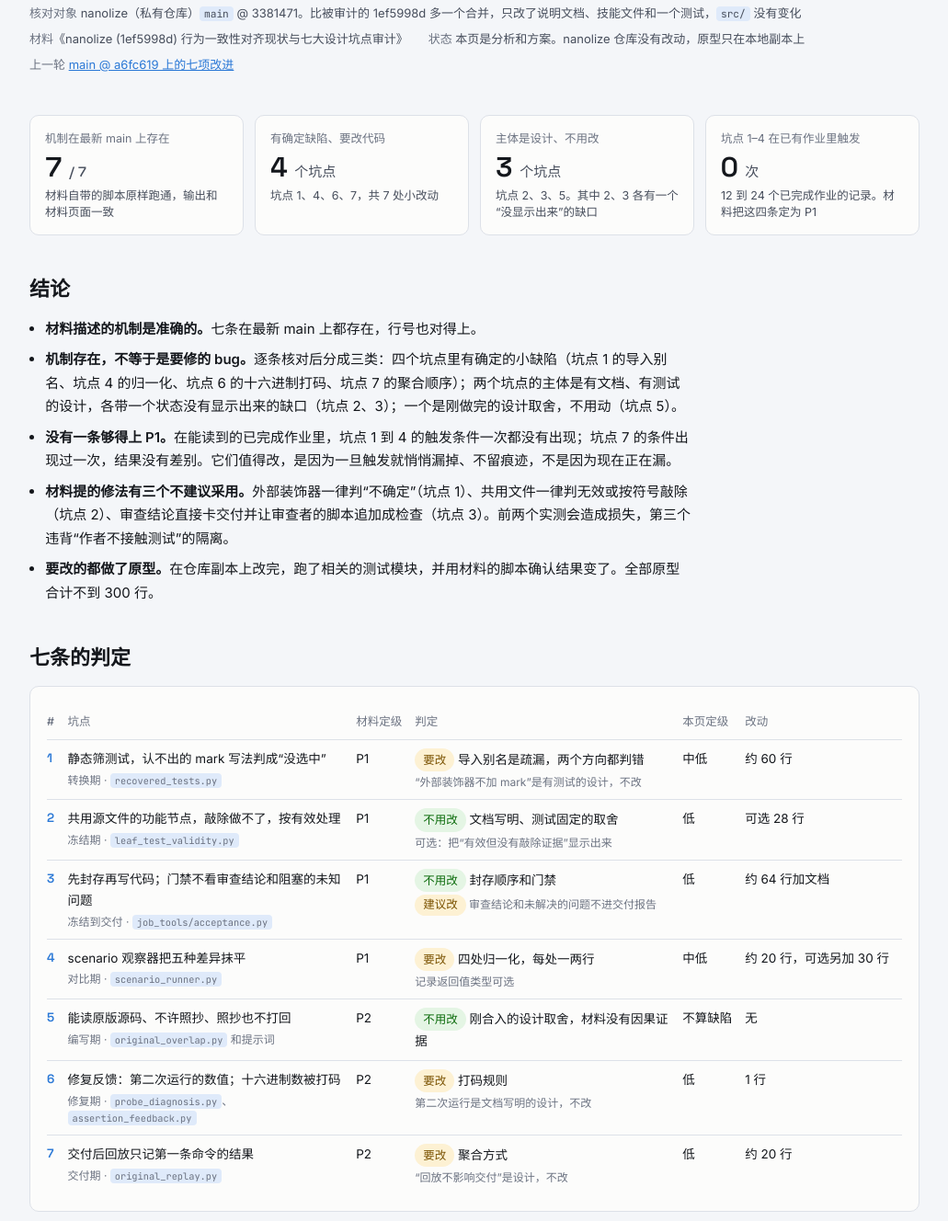
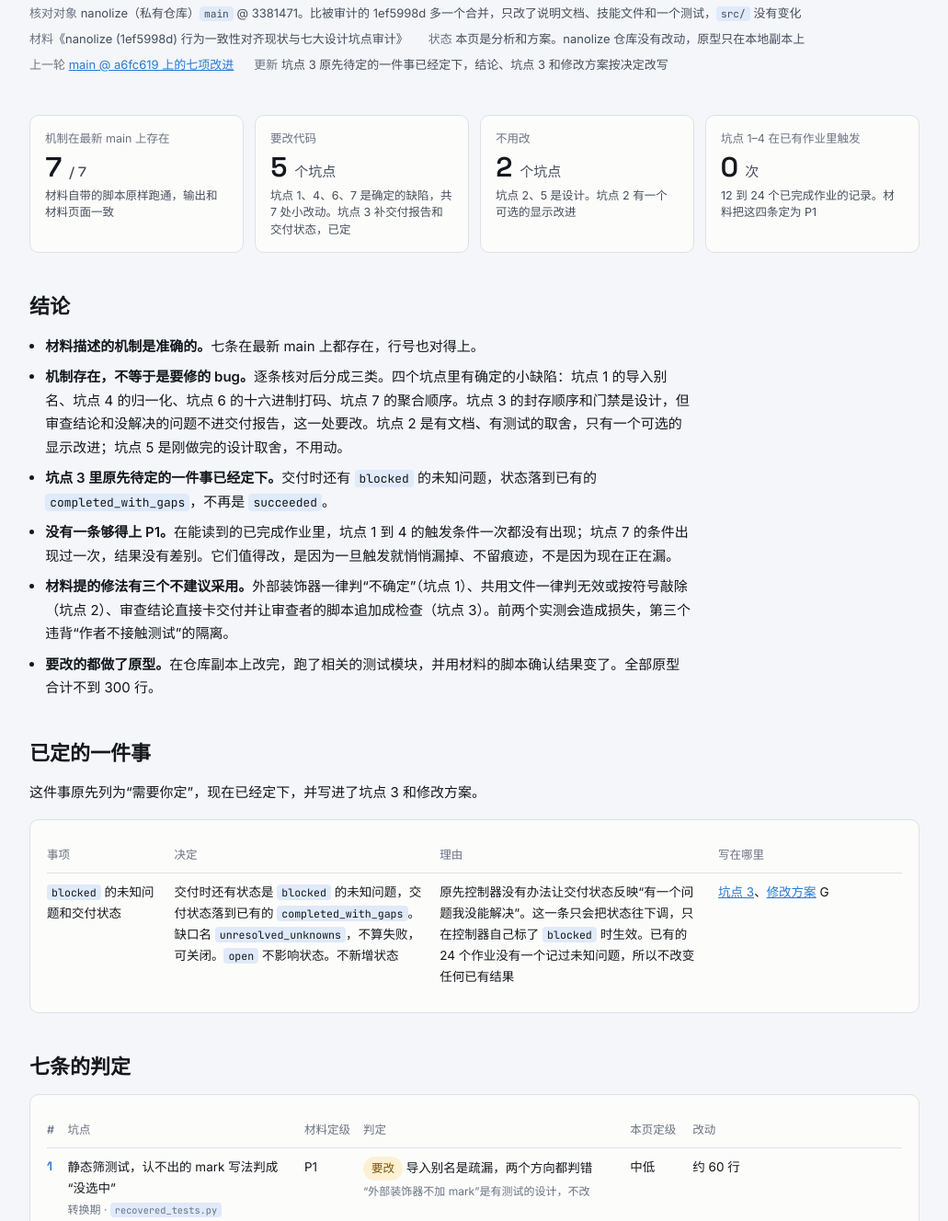
Before and after one commit to yukang2017/nanolize-consistency-audit-check, a plain HTML site: page index.html in a window 1280 px wide. Shown: the part 248-1576 px from the top of the page at 92% size, without its empty margins (124-1155 px from the left). Drawn offline with Linux system fonts and the light colour scheme.

Commit message:
Write the settled decision on blocked unknowns into pitfall 3 and the plan
Co-Authored-By: Claude Fable 5.2 <noreply@anthropic.com>

```diff
--- a/index.html
+++ b/index.html
@@ -113,6 +113,11 @@ table.verdicts td.id a { text-decoration: none; }
 .item { scroll-margin-top: 12px; }
 .item .head h3 { flex: 1 1 320px; }
 .panel > p { max-width: 80ch; }
+table.compact { font-size: 13px; }
+table.compact th, table.compact td { padding-right: 12px; }
+table.compact td:nth-child(1) { width: 27%; }
+table.compact td:nth-child(2) { white-space: nowrap; }
+table.compact td:nth-child(3) { width: 21%; }
 </style>
 </head>
 <body>
@@ -120,13 +125,14 @@ table.verdicts td.id a { text-decoration: none; }
 
 <header>
   <div class="eyebrow">nanolize 行为一致性 · main @ 3381471 · 2026-11-19</div>
-  <h1>七个坑点都能复现，需要改代码的是其中四处小缺陷</h1>
+  <h1>七个坑点都能复现，要改代码的是其中五个，都是小改动</h1>
   <p class="lede">这一页回答一个问题：一份针对 nanolize 提交 <code>1ef5998d</code> 的行为一致性审计列了七个“设计坑点”，它们在最新 <code>main</code> 上是不是需要改代码的 bug。做法是逐条对照代码、设计文档、已有测试和提交历史，重跑并扩展材料的复现，在已完成作业的记录里统计触发次数，再把要改的部分在仓库副本上做成原型验证。</p>
   <div class="meta">
     <span><b>核对对象</b> nanolize（私有仓库）<code>main</code> @ 3381471。比被审计的 1ef5998d 多一个合并，只改了说明文档、技能文件和一个测试，<code>src/</code> 没有变化</span>
     <span><b>材料</b>《nanolize (1ef5998d) 行为一致性对齐现状与七大设计坑点审计》</span>
     <span><b>状态</b> 本页是分析和方案。nanolize 仓库没有改动，原型只在本地副本上</span>
     <span><b>上一轮</b> <a href="../nanolize-consistency-review/">main @ a6fc619 上的七项改进</a></span>
+    <span><b>更新</b> 坑点 3 原先待定的一件事已经定下，结论、坑点 3 和修改方案按决定改写</span>
   </div>
 </header>
 
@@ -134,10 +140,10 @@ table.verdicts td.id a { text-decoration: none; }
   <div class="kpis">
     <div class="kpi"><div class="label">机制在最新 main 上存在</div><div class="value">7 <small>/ 7</small></div>
       <div class="note">材料自带的脚本原样跑通，输出和材料页面一致</div></div>
-    <div class="kpi"><div class="label">有确定缺陷、要改代码</div><div class="value">4 <small>个坑点</small></div>
-      <div class="note">坑点 1、4、6、7，共 7 处小改动</div></div>
-    <div class="kpi"><div class="label">主体是设计、不用改</div><div class="value">3 <small>个坑点</small></div>
-      <div class="note">坑点 2、3、5。其中 2、3 各有一个“没显示出来”的缺口</div></div>
+    <div class="kpi"><div class="label">要改代码</div><div class="value">5 <small>个坑点</small></div>
+      <div class="note">坑点 1、4、6、7 是确定的缺陷，共 7 处小改动。坑点 3 补交付报告和交付状态，已定</div></div>
+    <div class="kpi"><div class="label">不用改</div><div class="value">2 <small>个坑点</small></div>
+      <div class="note">坑点 2、5 是设计。坑点 2 有一个可选的显示改进</div></div>
     <div class="kpi"><div class="label">坑点 1–4 在已有作业里触发</div><div class="value">0 <small>次</small></div>
       <div class="note">12 到 24 个已完成作业的记录。材料把这四条定为 P1</div></div>
   </div>
@@ -147,11 +153,26 @@ table.verdicts td.id a { text-decoration: none; }
   <h2>结论</h2>
   <ul class="plain">
     <li><b>材料描述的机制是准确的。</b>七条在最新 main 上都存在，行号也对得上。</li>
-    <li><b>机制存在，不等于是要修的 bug。</b>逐条核对后分成三类：四个坑点里有确定的小缺陷（坑点 1 的导入别名、坑点 4 的归一化、坑点 6 的十六进制打码、坑点 7 的聚合顺序）；两个坑点的主体是有文档、有测试的设计，各带一个状态没有显示出来的缺口（坑点 2、3）；一个是刚做完的设计取舍，不用动（坑点 5）。</li>
+    <li><b>机制存在，不等于是要修的 bug。</b>逐条核对后分成三类。四个坑点里有确定的小缺陷：坑点 1 的导入别名、坑点 4 的归一化、坑点 6 的十六进制打码、坑点 7 的聚合顺序。坑点 3 的封存顺序和门禁是设计，但审查结论和没解决的问题不进交付报告，这一处要改。坑点 2 是有文档、有测试的取舍，只有一个可选的显示改进；坑点 5 是刚做完的设计取舍，不用动。</li>
+    <li><b>坑点 3 里原先待定的一件事已经定下。</b>交付时还有 <code>blocked</code> 的未知问题，状态落到已有的 <code>completed_with_gaps</code>，不再是 <code>succeeded</code>。</li>
     <li><b>没有一条够得上 P1。</b>在能读到的已完成作业里，坑点 1 到 4 的触发条件一次都没有出现；坑点 7 的条件出现过一次，结果没有差别。它们值得改，是因为一旦触发就悄悄漏掉、不留痕迹，不是因为现在正在漏。</li>
     <li><b>材料提的修法有三个不建议采用。</b>外部装饰器一律判“不确定”（坑点 1）、共用文件一律判无效或按符号敲除（坑点 2）、审查结论直接卡交付并让审查者的脚本追加成检查（坑点 3）。前两个实测会造成损失，第三个违背“作者不接触测试”的隔离。</li>
     <li><b>要改的都做了原型。</b>在仓库副本上改完，跑了相关的测试模块，并用材料的脚本确认结果变了。全部原型合计不到 300 行。</li>
   </ul>
+</section>
+
+<section>
+  <h2>已定的一件事</h2>
+  <p>这件事原先列为“需要你定”，现在已经定下，并写进了坑点 3 和修改方案。</p>
+  <div class="panel"><div class="scroll"><table class="three">
+    <thead><tr><th>事项</th><th>决定</th><th>理由</th><th>写在哪里</th></tr></thead>
+    <tbody>
+      <tr><td><code>blocked</code> 的未知问题和交付状态</td>
+        <td>交付时还有状态是 <code>blocked</code> 的未知问题，交付状态落到已有的 <code>completed_with_gaps</code>。缺口名 <code>unresolved_unknowns</code>，不算失败，可关闭。<code>open</code> 不影响状态。不新增状态</td>
+        <td>原先控制器没有办法让交付状态反映“有一个问题我没能解决”。这一条只会把状态往下调，只在控制器自己标了 <code>blocked</code> 时生效。已有的 24 个作业没有一个记过未知问题，所以不改变任何已有结果</td>
+        <td><a href="#p3">坑点 3</a>、<a href="#plan">修改方案</a> G</td></tr>
+    </tbody>
+  </table></div></div>
 </section>
 
 <section>
@@ -165,7 +186,7 @@ table.verdicts td.id a { text-decoration: none; }
       <tr><td class="id"><a href="#p2">2</a></td><td>共用源文件的功能节点，敲除做不了，按有效处理<small>冻结期 · <code>leaf_test_validity.py</code></small></td><td>P1</td>
         <td><span class="pill good">不用改</span> 文档写明、测试固定的取舍<small>可选：把“有效但没有敲除证据”显示出来</small></td><td>低</td><td>可选 28 行</td></tr>
       <tr><td class="id"><a href="#p3">3</a></td><td>先封存再写代码；门禁不看审查结论和阻塞的未知问题<small>冻结到交付 · <code>job_tools/acceptance.py</code></small></td><td>P1</td>
-        <td><span class="pill good">不用改</span> 封存顺序和门禁<small><span class="pill warn">建议改</span> 审查结论和未解决的问题不进交付报告</small></td><td>低</td><td>约 64 行加文档</td></tr>
+        <td><span class="pill good">不用改</span> 封存顺序；审查结论不直接卡门禁<small><span class="pill warn">要改</span> 审查结论和没解决的问题进交付报告；<code>blocked</code> 的未知问题把状态降到 <code>completed_with_gaps</code>（已定）</small></td><td>低</td><td>约 64 行，加文档、提示词、运行页</td></tr>
       <tr><td class="id"><a href="#p4">4</a></td><td>scenario 观察器把五种差异抹平<small>对比期 · <code>scenario_runner.py</code></small></td><td>P1</td>
         <td><span class="pill warn">要改</span> 四处归一化，每处一两行<small>记录返回值类型可选</small></td><td>中低</td><td>约 20 行，可选另加 30 行</td></tr>
       <tr><td class="id"><a href="#p5">5</a></td><td>能读原版源码、不许照抄、照抄也不打回<small>编写期 · <code>original_overlap.py</code> 和提示词</small></td><td>P2</td>
@@ -253,7 +274,7 @@ table.verdicts td.id a { text-decoration: none; }
   <div class="n">3</div>
   <div class="body">
     <div class="head"><h3>契约先封存再写代码；交付门禁不看审查结论和“阻塞”的未知问题</h3>
-      <span class="pill good">封存和门禁不用改</span><span class="pill warn">建议改 · 让它们进报告</span><span class="tag">材料定级 P1</span><span class="tag">本页定级 低</span></div>
+      <span class="pill good">封存和门禁不用改</span><span class="pill warn">要改 · 进报告，blocked 降状态（已定）</span><span class="tag">材料定级 P1</span><span class="tag">本页定级 低</span></div>
     <dl>
       <dt>材料的说法</dt>
       <dd>候选把 <code>read({'x': 0}, 'x', 9)</code> 算成 9，冻结的检查恰好没测存入 0 的情况。审查者报告了这个问题，控制器也记了一条 <code>blocked</code> 的未知问题，<code>deliver(require="succeeded")</code> 仍然返回 <code>succeeded</code>、<code>gaps: []</code>。<code>acceptance.py</code> 的证据名单里没有审查报告和 <code>unknowns.json</code>。封存之后不能再加测试。建议：未解决的审查结论和阻塞的未知问题卡住交付；允许封存后把审查者的最小脚本验证后追加成检查。另提了一个附加风险：并行分步编写时内部约定会分裂。</dd>
@@ -270,15 +291,36 @@ table.verdicts td.id a { text-decoration: none; }
         </ul>
       </dd>
       <dt>判定</dt>
-      <dd>“先封存再写代码”“审查结论不直接卡门禁”是设计，不用改。“交付报告里看不到审查结论和未解决的问题”是真实的小缺陷，建议改。“<code>blocked</code> 的未知问题不影响状态”代码和文档一致；我仍然把它算作值得改的地方，因为现在控制器没有任何办法让交付状态反映“有一个问题我没能解决”，而这正是 <code>completed_with_gaps</code> 该表达的意思。</dd>
+      <dd>“先封存再写代码”“审查结论不直接卡门禁”是设计，不用改。“交付报告里看不到审查结论和未解决的问题”是真实的小缺陷，要改。“<code>blocked</code> 的未知问题不影响状态”代码和文档一致；我仍然把它算作要改的地方，因为原先控制器没有任何办法让交付状态反映“有一个问题我没能解决”，而这正是 <code>completed_with_gaps</code> 该表达的意思。这一条已经定下，按下面的方案做。</dd>
       <dt>改法</dt>
       <dd>
         <ol class="plain">
-          <li><b>让它们进报告。</b>交付结果列出审查产物（编号和结论条数）和未关闭的未知问题；运行页同样显示；文档补一句“审查结论不改变任何状态”。</li>
-          <li><b><code>blocked</code> 的未知问题记成一个只在交付时生效的缺口</b>（<code>unresolved_unknowns</code>，不算失败，可关闭），状态落到已有的 <code>completed_with_gaps</code>；<code>open</code> 不影响状态。这一条只会把状态往下调，并且只在控制器自己明确标了 <code>blocked</code> 时生效。它改变了 <code>blocked</code> 的文档含义，属于设计决定，需要你定。</li>
-          <li><b>审查结论不直接卡交付，通过第 2 条进门禁。</b>在控制器指引里加一句：没修、也没驳回的结论，记成一条 <code>blocked</code> 的未知问题并引用审查产物。只有结论已经变成一条失败的检查时才拦交付。</li>
+          <li><b>让它们进报告。</b>交付结果新增两项：<code>unknowns</code> 列出没有了结的未知问题（编号、状态、涉及的功能、问题和阻塞原因各一行、引用的产物）；<code>reviews</code> 列出每份审查产物（编号、当时的候选、结论条数、是不是针对交付的这份代码）。只列编号和数量，审查的原文仍然留在产物里。运行页同样显示。文档补一句“审查结论不改变任何状态”。</li>
+          <li><b><code>blocked</code> 的未知问题是一个交付缺口（已定）。</b>新缺口 <code>unresolved_unknowns</code>，不算失败，可关闭。交付时只要还有状态是 <code>blocked</code> 的未知问题，交付状态就是已有的 <code>completed_with_gaps</code>，不推送；不新增状态。<code>open</code> 是备注，不影响状态；<code>resolved</code> 和 <code>dropped</code> 表示已经了结。关闭的办法是控制器把这条问题更新成 <code>resolved</code> 或 <code>dropped</code>。<code>record_unknown</code> 这次调用本身仍然不是拒绝，批处理照常继续。</li>
+          <li><b>审查结论不直接卡交付，通过第 2 条进门禁。</b>控制器指引加一句：没修、也没驳回的结论，记成一条 <code>blocked</code> 的未知问题并引用审查产物。只有结论已经变成一条失败的检查时才直接拦交付。</li>
         </ol>
-        <p class="sub" style="margin-top:8px">第 1、2 条的核心部分做了原型（3 个文件 64 行，未含文档、提示词和运行页）：材料的例子从 <code>succeeded</code> 变成被 <code>require="succeeded"</code> 拦下、状态 <code>completed_with_gaps</code>；只有审查结论、或未知问题是 <code>open</code>/<code>resolved</code>/<code>dropped</code> 时不变。相关 23 个测试模块 490 个测试，改前改后都是 489 个通过，各有 1 个与改动无关的失败，单独重跑通过。不采用材料的“封存后由审查者脚本追加检查”：审查者是作者一侧的会话，让它写的东西成为验收证据，违背“作者不接触测试”的隔离。如果以后要做无人值守的追加，应该由测试设计者按结论的文字写一个只给输入的 scenario 文件，以原版的录制为答案，走现有的各道门，并由主人用策略开关打开；那是一个新功能，不是修 bug。</p>
+        <div class="scroll" style="margin-top:10px"><table class="compact">
+          <thead><tr><th>交付前的记录</th><th><code>require</code></th><th>现在</th><th>改后（原型实测）</th></tr></thead>
+          <tbody>
+            <tr><td>审查结论，加一条 <code>blocked</code> 的未知问题<small>材料的例子</small></td><td><code>succeeded</code></td><td><code>succeeded</code>，缺口为空</td><td>拦下；状态会是 <code>completed_with_gaps</code>，缺口 <code>unresolved_unknowns</code></td></tr>
+            <tr><td>同上</td><td><code>best_reachable</code></td><td><code>succeeded</code></td><td>拦下，因为缺口可关闭</td></tr>
+            <tr><td>同上</td><td><code>no_failures</code></td><td><code>succeeded</code></td><td>交付，<code>completed_with_gaps</code></td></tr>
+            <tr><td>同上</td><td>不指定</td><td><code>succeeded</code></td><td>交付，<code>completed_with_gaps</code></td></tr>
+            <tr><td>只有一条 <code>blocked</code> 的未知问题</td><td><code>succeeded</code></td><td><code>succeeded</code></td><td>拦下</td></tr>
+            <tr><td>只有审查结论</td><td><code>succeeded</code></td><td><code>succeeded</code></td><td><code>succeeded</code>，结果里列出审查产物</td></tr>
+            <tr><td>未知问题是 <code>open</code>、<code>resolved</code> 或 <code>dropped</code></td><td><code>succeeded</code></td><td><code>succeeded</code></td><td><code>succeeded</code>，<code>open</code> 的列在结果里</td></tr>
+          </tbody>
+        </table></div>
+        <p style="margin-top:10px"><b>完整的改动包括：</b></p>
+        <ul class="plain">
+          <li>代码：<code>job_tools/acceptance.py</code>（新缺口）、<code>deliver.py</code>（结果里的两项）、<code>manage.py</code>（哪些问题算没了结）。原型 3 个文件 64 行。</li>
+          <li>文档：<code>docs/job-tools.md</code> 的缺口表和可关闭清单；<code>record_unknown</code> 的说明改成“这次调用不是拒绝，但 <code>blocked</code> 的问题会让交付停在 <code>completed_with_gaps</code>”。</li>
+          <li>提示词：控制器指引里讲未知问题的两处，写清 <code>blocked</code> 和 <code>open</code> 的区别，加上第 3 条那一句；重新生成 <code>docs/prompts.md</code> 和提示词视图。</li>
+          <li>运行页：缺口名称的标签，未知问题和审查的行。</li>
+          <li>测试：原型带了 5 个新测试。没有已有测试固定“<code>blocked</code> 的未知问题加交付等于 <code>succeeded</code>”，所以不用改旧测试。</li>
+        </ul>
+        <p style="margin-top:10px"><b>两点要在指引里写清楚：</b>只有“这个问题我解决不了，并且它关系到所选功能的行为”才标 <code>blocked</code>，其余用 <code>open</code>；否则控制器可能把小疑问都标成 <code>blocked</code>，或者为了拿到 <code>succeeded</code> 干脆不记。无人值守的作业会因此多一种 <code>completed_with_gaps</code> 的来源，这在 <code>owner_attends: false</code> 下本来就是可以接受的结束状态。</p>
+        <p class="sub" style="margin-top:8px">原型的验证：相关 23 个测试模块 490 个测试，改前改后都是 489 个通过，各有 1 个与改动无关的失败，单独重跑通过。已有的 24 个作业里没有一个记过未知问题，所以这个改动不改变任何已有作业的结果。不采用材料的“封存后由审查者脚本追加检查”：审查者是作者一侧的会话，让它写的东西成为验收证据，违背“作者不接触测试”的隔离。如果以后要做无人值守的追加，应该由测试设计者按结论的文字写一个只给输入的 scenario 文件，以原版的录制为答案，走现有的各道门，并由主人用策略开关打开；那是一个新功能，不是修 bug。</p>
       </dd>
     </dl>
   </div>
@@ -399,9 +441,9 @@ table.verdicts td.id a { text-decoration: none; }
 </section>
 <section id="plan">
   <h2>修改方案</h2>
-  <p>按“确定的缺陷先做、互不依赖、每项带回归测试”排列。第一批四项都是把“不同判成相同”或“判断依赖顺序”的地方改对，不改变任何设计。材料脚本里的用例可以直接改写成各项的回归测试。</p>
+  <p>按“要改的先做、互不依赖、每项带回归测试”排列。第一批的 A 到 D 是把“不同判成相同”或“判断依赖顺序”的地方改对，不改变任何设计；G 是已经定下的调整。材料脚本里的用例可以直接改写成各项的回归测试。</p>
   <div class="panel">
-    <h3>第一批：确定的缺陷</h3>
+    <h3>第一批：要改的</h3>
     <div class="scroll"><table class="wide">
       <thead><tr><th>#</th><th>改什么</th><th>在哪里</th><th>原型结果</th></tr></thead>
       <tbody>
@@ -409,6 +451,7 @@ table.verdicts td.id a { text-decoration: none; }
         <tr><td class="id">B</td><td>测试筛选：把 <code>from pytest import mark [as X]</code> 绑定的名字当作 mark 的来源<small>坑点 1</small></td><td><code>recovered_tests.py</code><small>和 E 合计 +62 −22 行</small></td><td>150 个判断里判错 4 个变 0 个，没有已有测试需要改</td></tr>
         <tr><td class="id">C</td><td>回放：每条命令单独配对比较，任何一条原版通过的命令下不再通过就计回归<small>坑点 7</small></td><td><code>original_replay.py</code><small>约 20 行</small></td><td>两种清单顺序都报 1 个回归；<code>tests/test_original_replay.py</code> 全部通过</td></tr>
         <tr><td class="id">D</td><td>修复反馈：只在 repr 写地址的位置（<code>at 0x…</code>）打码<small>坑点 6</small></td><td><code>assertion_feedback.py</code><small>1 行</small></td><td>颜色值原样给出；<code>tests/test_assertion_feedback.py</code> 全部通过</td></tr>
+        <tr><td class="id">G</td><td>交付结果和运行页列出审查产物、没了结的未知问题；<code>blocked</code> 的未知问题记成交付缺口 <code>unresolved_unknowns</code>，状态落到 <code>completed_with_gaps</code>；控制器指引加一句<small>坑点 3，已定</small></td><td><code>job_tools/acceptance.py</code>、<code>deliver.py</code>、<code>manage.py</code>，加文档、提示词、运行页<small>核心 64 行</small></td><td>材料的例子由 <code>succeeded</code> 变成被 <code>require="succeeded"</code> 拦下；只有审查结论、或未知问题不是 <code>blocked</code> 时结果不变。相关 490 个测试改前改后一样</td></tr>
       </tbody>
     </table></div>
   </div>
@@ -419,7 +462,6 @@ table.verdicts td.id a { text-decoration: none; }
       <tbody>
         <tr><td class="id">E</td><td>测试筛选：<code>-m</code> 表达式里出现已知由插件添加的 mark（<code>hypothesis</code>、<code>asyncio</code>）时判“不确定”；文档补一句写明两条假设<small>坑点 1</small></td><td><code>recovered_tests.py</code>、<code>docs/graph-rewrite.md</code></td><td>丢失会以“未验证”报告出来，不再静默。表里只放验证过的名字</td></tr>
         <tr><td class="id">F</td><td>scenario：记录返回值的类型（<code>kind</code>）<small>坑点 4 的第五处</small></td><td><code>scenario_runner.py</code>、<code>scenarios.py</code><small>约 30 行</small></td><td>改记录格式，<code>tests/test_scenarios.py</code> 另有 2 个断言要更新；升级前导出的验证包需要重录</td></tr>
-        <tr><td class="id">G</td><td>交付结果和运行页列出审查产物、未关闭的未知问题；<code>blocked</code> 的未知问题记成只在交付时生效的缺口，状态落到 <code>completed_with_gaps</code>；控制器指引加一句<small>坑点 3</small></td><td><code>job_tools/acceptance.py</code>、<code>deliver.py</code>、<code>manage.py</code>，加文档、提示词、运行页<small>核心 64 行</small></td><td>“让它们进报告”可以直接做。“<code>blocked</code> 影响状态”改变了它的文档含义，需要你定</td></tr>
         <tr><td class="id">H</td><td>功能节点“有效但没有敲除证据”显示在公开视图、冻结结果和报告页<small>坑点 2</small></td><td><code>leaf_coverage.py</code>、<code>public_view.py</code>、<code>job_tools/freeze.py</code>，加报告页<small>核心 28 行</small></td><td>不改任何判定</td></tr>
       </tbody>
     </table></div>
```
